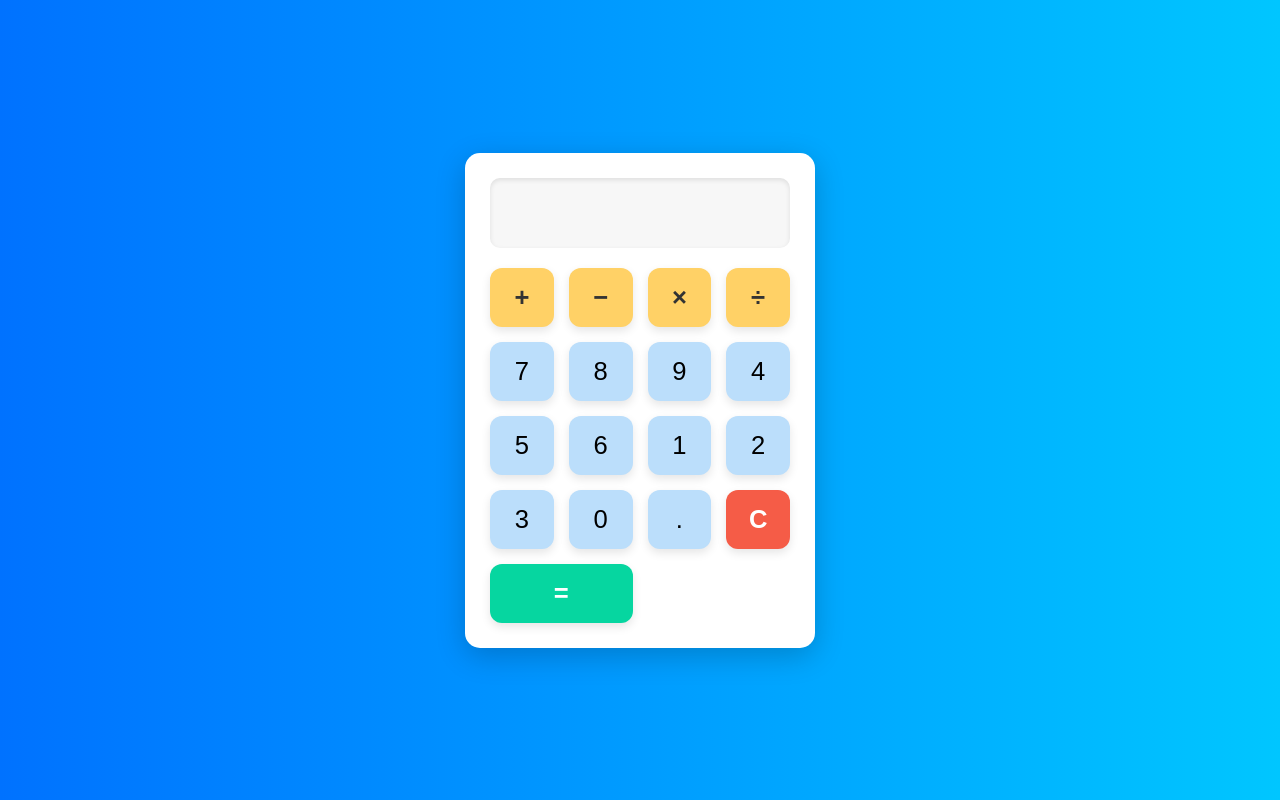
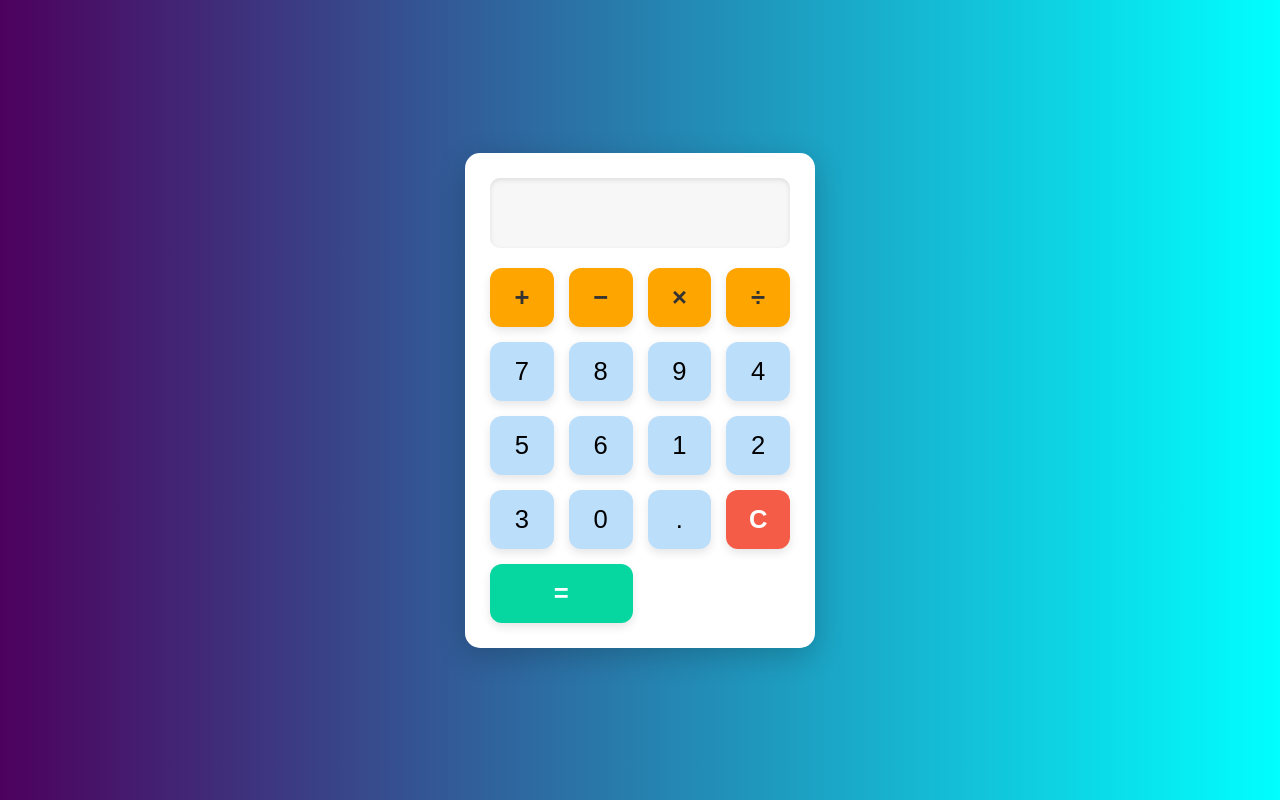
Before and after one commit to praneetha-reddy11/Calculator, a plain HTML site: page index.html in a window 1280 px wide. Drawn offline with Linux system fonts and the light colour scheme.

Commit message:
first commit

```diff
--- a/css/style.css
+++ b/css/style.css
@@ -11,7 +11,7 @@ body {
     justify-content: center;
     align-items: center;
     height: 100vh;
-    background: linear-gradient(to right, #0072ff, #00c6ff); /* Gradient background */
+    background: linear-gradient(to right, rgb(77, 1, 94), cyan); /* Gradient background */
     font-family: 'Roboto', sans-serif;
 }
 
@@ -65,13 +65,13 @@ button:active {
 
 /* Operators */
 button:nth-child(-n+4) {
-    background-color: #ffd166; /* Yellow for operators */
+    background-color: orange; /* Yellow for operators */
     color: #333;
     font-weight: bold;
 }
 
 button:nth-child(-n+4):hover {
-    background-color: #ffaa00; /* Darker yellow on hover */
+    background-color: orangered; /* Darker yellow on hover */
 }
 
 /* Clear button */
```
Also changed, not shown: index.html (+1 -0 lines).
